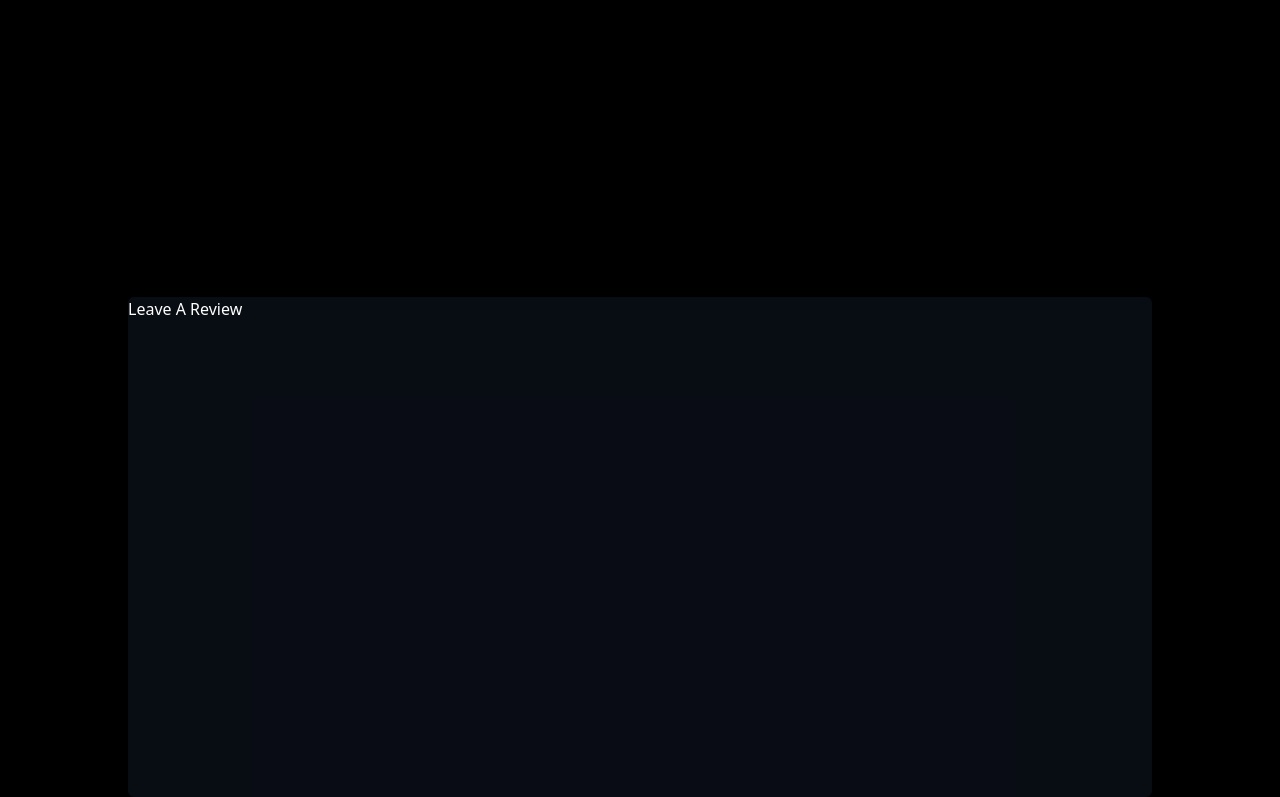
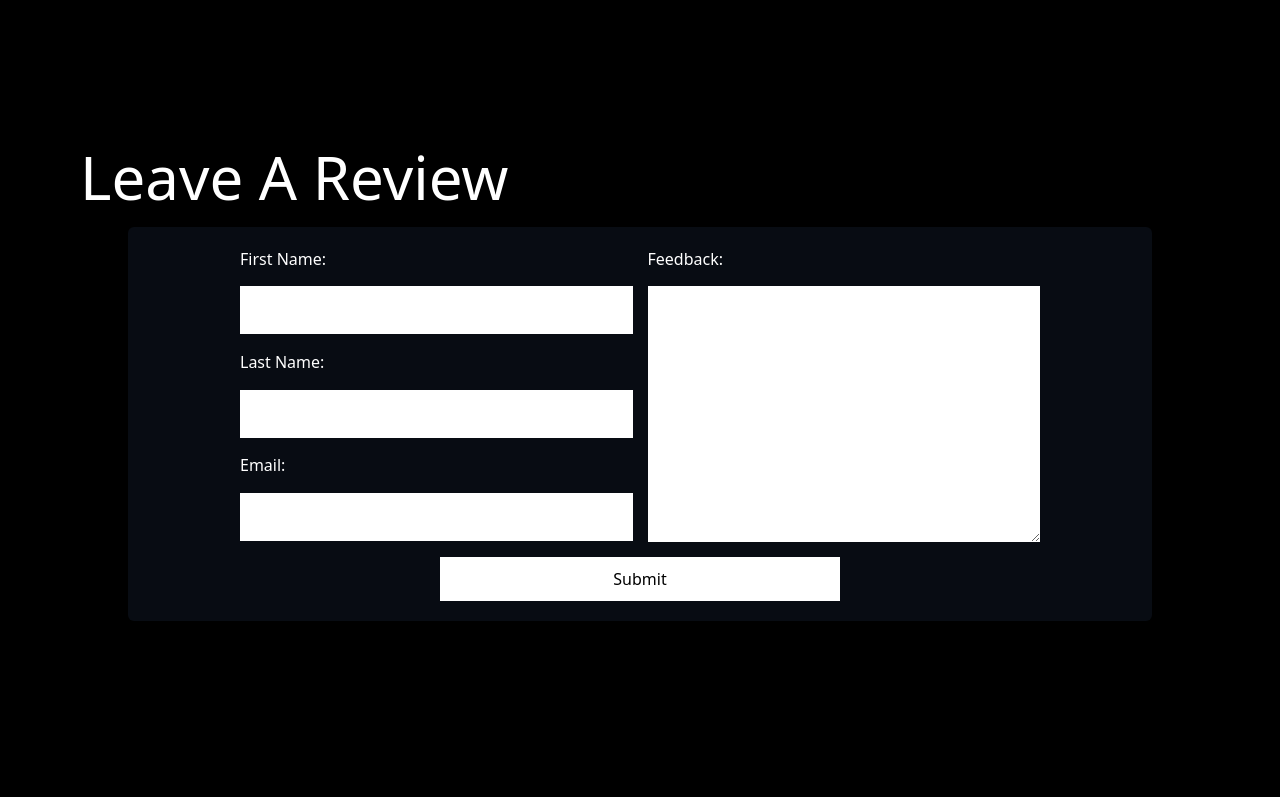
Before and after one commit to jordankraude/introToTailwind, a website: page src/index.html in a window 1280 px wide. Shown: the part 873-1670 px from the top of the page. After the commit the page ends 1494 px from the top, so only its background shows below. Drawn offline with Linux system fonts and the light colour scheme.

Commit message:
added carousel and form

```diff
--- a/src/index.html
+++ b/src/index.html
@@ -44,9 +44,26 @@
             </div>
           </div>
 
-        <div class="review w-4/5 m-auto rounded-md bg-gray-900 bg-opacity-50 text-white">
-            <h1>Leave A Review</h1>
+        <h1 class="text-6xl text-white mt-40 ml-20">Leave A Review</h1>
+        <div class="review w-4/5 h-auto m-auto rounded-md bg-gray-900 bg-opacity-50 text-white mt-5">
+
+            <form action="POST">
+                <label for="firstname">First Name:</label>
+                <input type="text" name="firstname" id="firstname" required>
+
+                <label for="lastname">Last Name:</label>
+                <input type="text" name="lastname" id="lastname" required>
+
+                <label for="email">Email:</label>
+                <input type="text" name="email" id="email" required>
+
+                <label for="feedback" class="feedbackLabel">Feedback:</label>
+                <textarea name="feedback" id="feedback" cols="30" rows="10" required></textarea>
+
+                <button type="submit" class="bg-white text-black">Submit</button>
+            </form>
         </div>
+
 
 
     </main>
--- a/src/input.css
+++ b/src/input.css
@@ -2,13 +2,61 @@
 @tailwind components;
 @tailwind utilities;
 
-a:hover {color: aqua;}
+a {
+    /* transition: color 1s ease; */
+    background-clip: text;
+    color: transparent;
+    background-image: linear-gradient(to right, white, aqua);
+    transition: background-position 2s ease;
+    background-size: 300% 100%;}
 
-.review {
-    height: 500px;
-    position: relative;
-    top: 300px;
-}
+a:hover {
+    /* color: aqua; */
+    background-position: 100% 0;}
+
+    .review {
+        padding: 20px;
+        box-sizing: border-box;
+      }
+
+      form {
+        max-width: 800px; /* Adjust the maximum width of the form */
+        margin: auto;
+        display: grid;
+        grid-template-columns: 1fr 1fr; /* Two columns layout */
+        gap: 15px; /* Adjust the gap between form elements */
+      }
+
+      input,
+      textarea {
+        /* width: 100%; */
+        padding: 8px;
+        box-sizing: border-box;
+        color: black;
+      }
+      label {grid-column: 1/2;}
+      .feedbackLabel {grid-column: 2/3;
+    grid-row: 1/2;}
+      input {grid-column: 1/2;
+    height: 48px;}
+      textarea {
+        grid-column: 2/3;
+        grid-row: 2/7;
+        height: fit-content;
+      }
+
+      button {
+        grid-column: span 2; /* Make the button span two columns */
+        background-color: #3498db;
+        color: white;
+        padding: 10px 20px;
+        border: none;
+        cursor: pointer;
+        width: 50%;
+        text-align: center;
+        margin: auto auto;
+      }
+
 
 .carousel-container {
     overflow: hidden;
@@ -21,19 +69,19 @@ a:hover {color: aqua;}
   .carousel {
     display: flex;
     animation: scroll 20s linear infinite;
-    white-space: nowrap; /* Prevent logos from wrapping to the next line */
+    white-space: nowrap;
   }
 
   .fixed-carousel {
     position: fixed;
-    top: 60px; /* Adjust the top position to account for the header height */
+    top: 60px;
     left: 0;
     width: 100%;
-    z-index: 1; /* Make sure the fixed carousel stays above other elements */
+    z-index: 1;
   }
 
   .logo {
-    flex: 0 0 25%; /* Each logo takes up 100% of the container */
+    flex: 0 0 25%;
     padding: 10px;
     box-sizing: border-box;
     display: inline-block;
@@ -42,8 +90,8 @@ a:hover {color: aqua;}
   }
 
   .logo img {
-    height: 50px;
-    width: 50px;
+    height: 40px;
+    width: 40px;
   }
 
 
@@ -66,7 +114,7 @@ body {
 
   .circle {
     position: absolute;
-    background-color: #3498db; /* Choose your circle color */
+    background-color: #3498db;
     width: 200px;
     height: 200px;
     border-radius: 50%;
```
Also changed, not shown: src/output.css, 1 other file.
